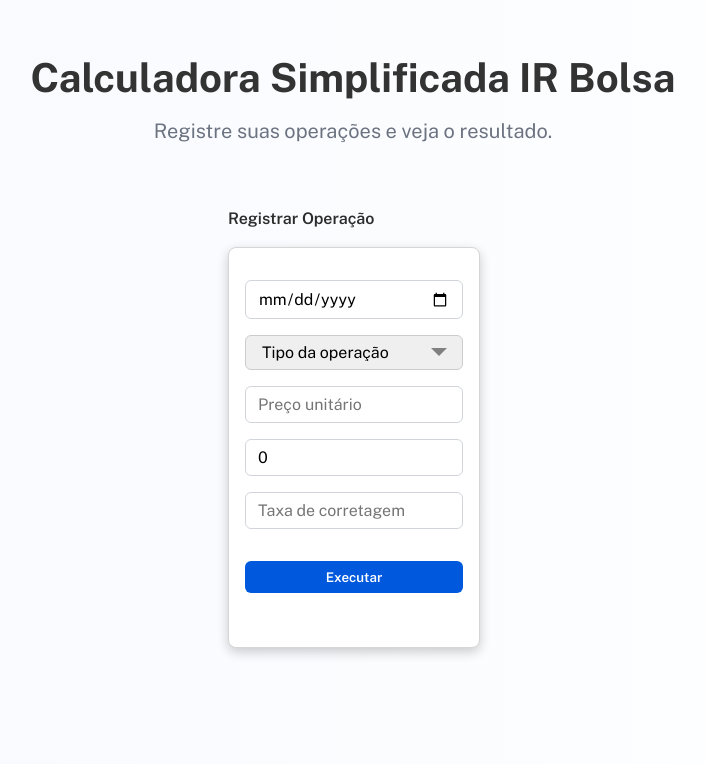
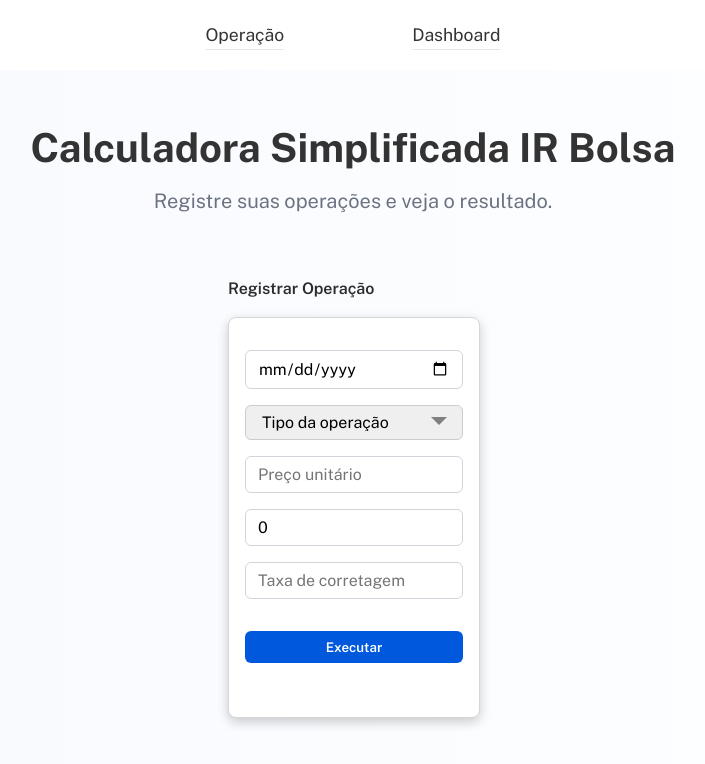
Before and after one commit to gustavodocarmokamitani/mindMiners-desafio, a React (Vite) app: page / in a window 1280 px wide. Shown: the top 764 px of the page, without its empty margins (287-992 px from the left). Built offline with nearby package versions, Linux system fonts and the light colour scheme.

Commit message:
feat: setup routing and navigation structure
- Adicionado React Router com `BrowserRouter`, `Routes` e `Route`
- Criado componente `Navigation` e adicionado ao layout
- Definida rota inicial para o componente `Home`
- Preparada (comentada) a rota para o `DashboardPage`

```diff
--- a/index.html
+++ b/index.html
@@ -10,7 +10,7 @@
       rel="stylesheet"
     />
     <meta name="viewport" content="width=device-width, initial-scale=1.0" />
-    <title>Vite + React + TS</title>
+    <title>Desafio mindMiners</title>
   </head>
   <body>
     <div id="root"></div>
--- a/package.json
+++ b/package.json
@@ -19,6 +19,7 @@
     "react-dom": "^19.1.0",
     "react-hook-form": "^7.60.0",
     "react-icons": "^5.5.0",
+    "react-router-dom": "^7.7.0",
     "react-toastify": "^11.0.5",
     "styled-components": "^6.1.19"
   },
--- a/src/App.tsx
+++ b/src/App.tsx
@@ -2,10 +2,13 @@ import "react-toastify/dist/ReactToastify.css";
 import 'react-confirm-alert/src/react-confirm-alert.css';
 import { ToastContainer } from "react-toastify";
 import Home from "./pages/Home/Home";
+// import Dashboard from "./pages/Dashboar";
+import { BrowserRouter as Router, Routes, Route } from "react-router-dom";
+import Navigation from "./components/Navigation/Navigation";
 
 function App() {
   return (
-    <>
+    <Router>
       <ToastContainer
         position="top-right"
         autoClose={3000}
@@ -17,8 +20,12 @@ function App() {
         draggable
         pauseOnHover
       />
-      <Home />
-    </>
+      <Navigation />
+      <Routes>
+        <Route path="/" element={<Home />} />
+        {/* <Route path="/dashboard" element={<DashboardPage />} /> */}
+      </Routes>
+    </Router>
   );
 }
 
--- /dev/null
+++ b/src/components/Navigation/Navigation.styles.tsx
@@ -0,0 +1,35 @@
+import { styled, keyframes } from "styled-components";
+
+const jumpUnderline = keyframes`
+  0%, 100% {
+    transform: translateY(0);
+  }
+  50% {
+    transform: translateY(-4px);
+  }
+`;
+
+export const Nav = styled.div`
+  display: flex;
+  justify-content: center;
+  gap: 5rem;
+  padding: .6rem;
+`;
+
+export const ButtonNav = styled.span`
+  padding: 0.75rem 1.5rem;
+  font-size: 1.1rem;
+  cursor: pointer;
+  color: #333333;
+  text-decoration: underline #e5e7eb;
+  text-underline-offset: 8px;
+  display: inline-block;
+  transition: color 0.5s ease-in-out, transform 0.5s ease-in-out;
+
+  &:hover {
+    color: #1a1a1a;
+    text-decoration: underline 1.5px #1a1a1a;
+    letter-spacing: 1.2px;
+    animation: ${jumpUnderline} 0.5s ease 2;
+  }
+`;
--- /dev/null
+++ b/src/components/Navigation/Navigation.tsx
@@ -0,0 +1,15 @@
+import { useNavigate } from "react-router-dom";
+import * as S from "./Navigation.styles";
+
+function Navigation() {
+  const navigate = useNavigate();
+
+    return (
+        <S.Nav>
+            <S.ButtonNav  onClick={() => navigate("/")} className="nav-button">Operação</S.ButtonNav>
+            <S.ButtonNav  onClick={() => navigate("/dashboard")} className="nav-button">Dashboard</S.ButtonNav>
+        </S.Nav>
+    );
+}
+
+export default Navigation
```
Also changed, not shown: 1 other file (tests, documents, lock files or other folders).
